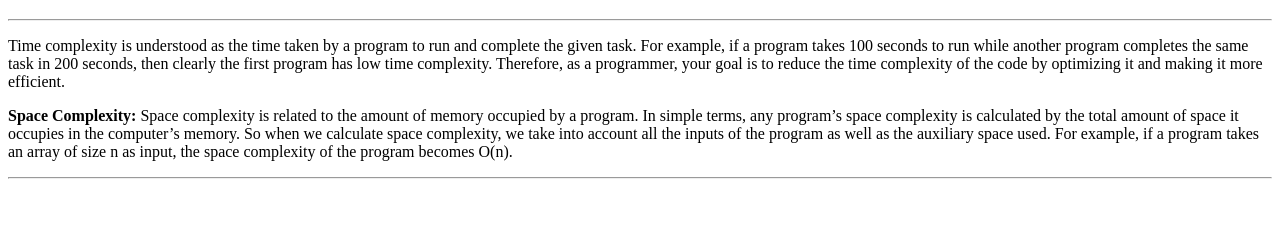
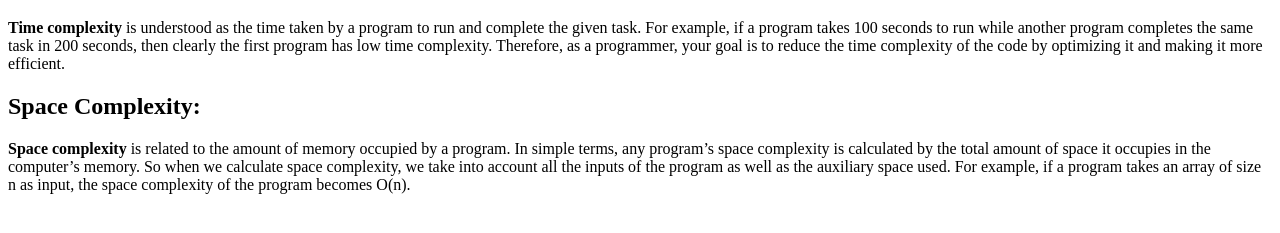
Before and after one commit to acciojob/time-and-space-complexity-LataBansavade, a website: page main.html in a window 1280 px wide. Shown: the part 61-294 px from the top of the page. Drawn offline with Linux system fonts and the light colour scheme.

Commit message:
created a submission

```diff
--- a/main.html
+++ b/main.html
@@ -1,22 +1,12 @@
 <!DOCTYPE html>
-
 <html>
-
 <head>
-	<link rel="stylesheet" href="styles.css">
+    <title>Time and Space Complexity</title>
 </head>
-
 <body>
-	<!-- the entire body must be written by student -->
-	<h1>Time and Space Complexity</h1>
-	<hr>
-	<p>Time complexity is understood as the time taken by a program to run and complete the given task. For example, if a program takes 100 seconds to run while another program completes the same task in 200 seconds, then clearly the first program has low time complexity. Therefore, as a programmer, your goal is to reduce the time complexity of the code by optimizing it and making it more efficient.</p>
-
-	<p><b>Space Complexity:</b> Space complexity is related to the amount of memory occupied by a program. In simple terms, any program’s space complexity is calculated by the total amount of space it occupies in the computer’s memory. So when we calculate space complexity, we take into account all the inputs of the program as well as the auxiliary space used. For example, if a program takes an array of size n as input, the space complexity of the program becomes O(n). </p>
-	<hr>
-	<script type="text/javascript" src="./script.js">
-</script>
-
+    <h1>Time and Space Complexity</h1>
+    <p><strong>Time complexity</strong> is understood as the time taken by a program to run and complete the given task. For example, if a program takes 100 seconds to run while another program completes the same task in 200 seconds, then clearly the first program has low time complexity. Therefore, as a programmer, your goal is to reduce the time complexity of the code by optimizing it and making it more efficient.</p>
+    <h2>Space Complexity:</h2>
+    <p><strong>Space complexity</strong> is related to the amount of memory occupied by a program. In simple terms, any program’s space complexity is calculated by the total amount of space it occupies in the computer’s memory. So when we calculate space complexity, we take into account all the inputs of the program as well as the auxiliary space used. For example, if a program takes an array of size n as input, the space complexity of the program becomes O(n).</p>
 </body>
-
 </html>
```
